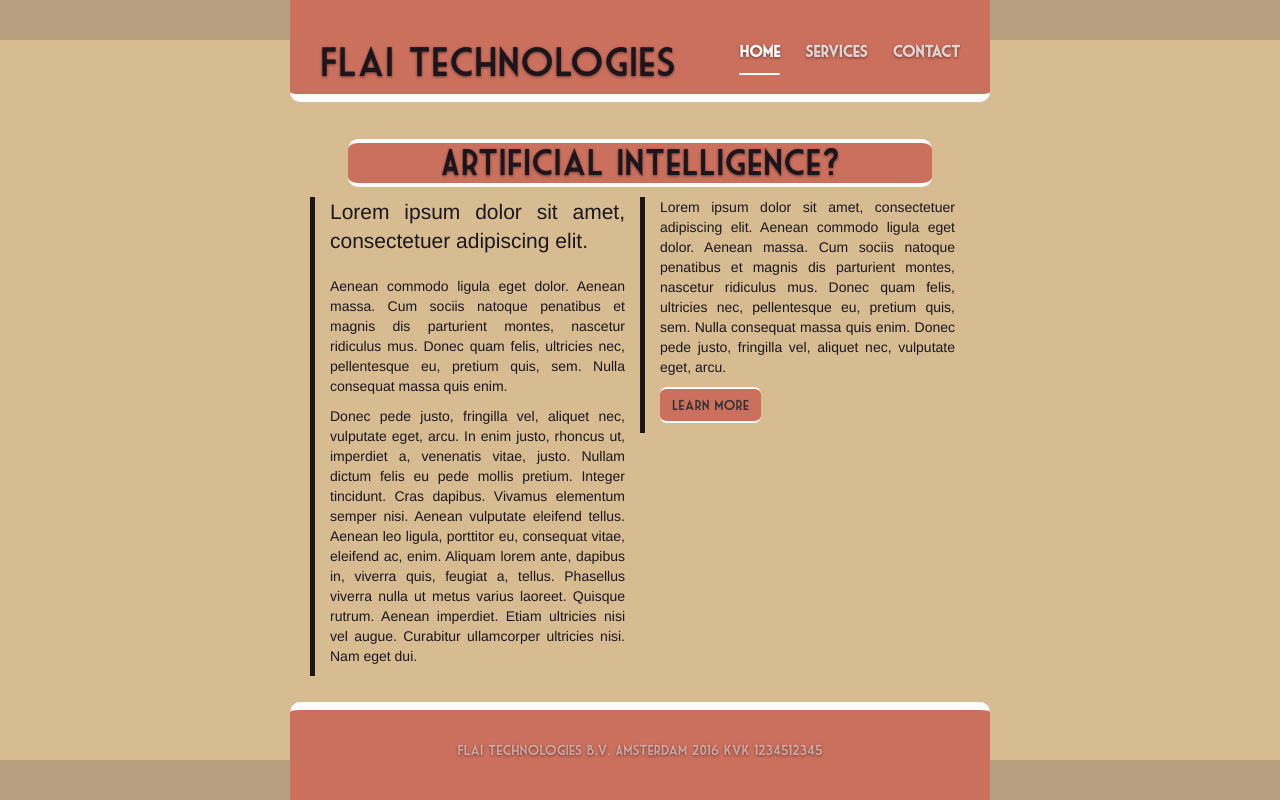
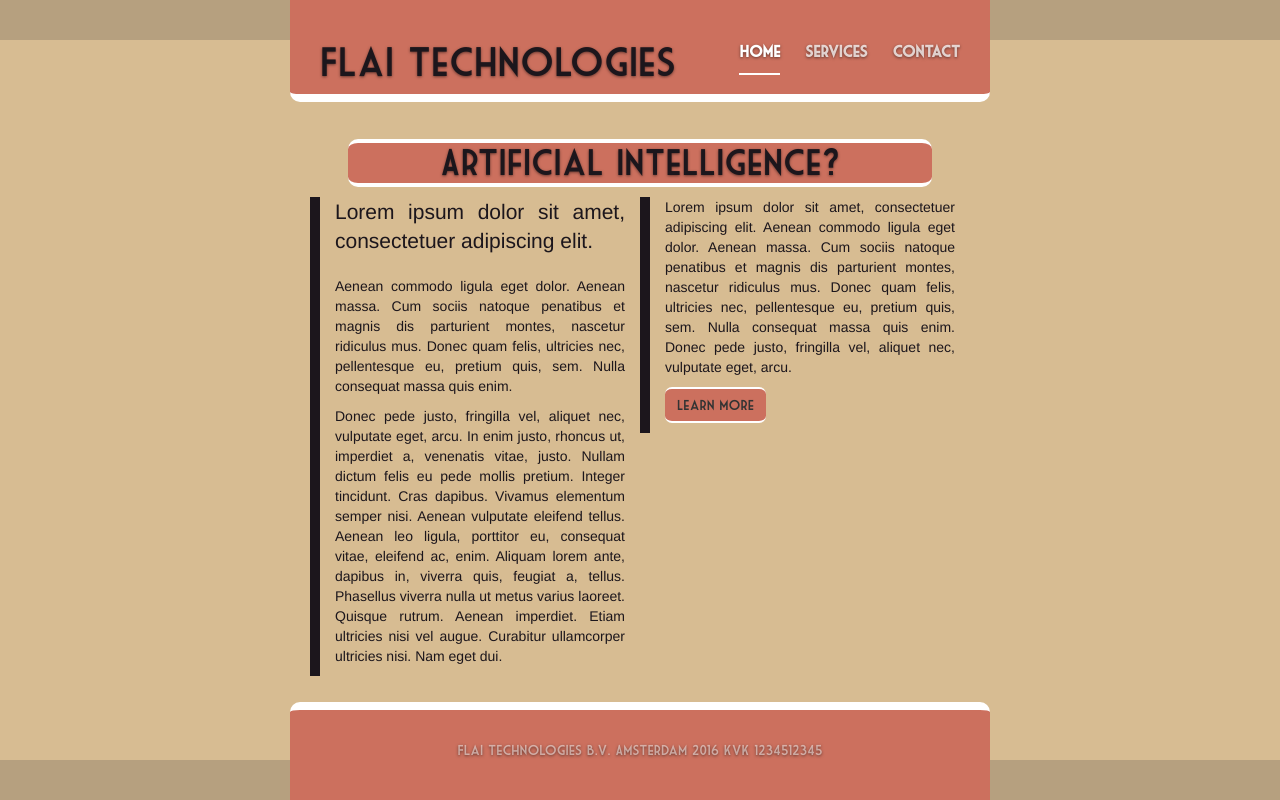
Before and after one commit to wbwvos/flai-tech, a PHP site: page / in a window 1280 px wide. Run offline with PHP 8.4, Linux system fonts and the light colour scheme; some libraries are stand-ins or nearby versions.

Commit message:
verticale lijn iets breder gemaakt

```diff
--- a/cover.css
+++ b/cover.css
@@ -51,7 +51,7 @@ body {
   background-size:50px 50px;*/
 }
 .twocolumn {
-	border-left: 5px solid rgb(28,22,28);
+	border-left: 10px solid rgb(28,22,28);
 	color: rgb(28,22,28);
 	text-align: justify;
 	text-shadow: none;
```
